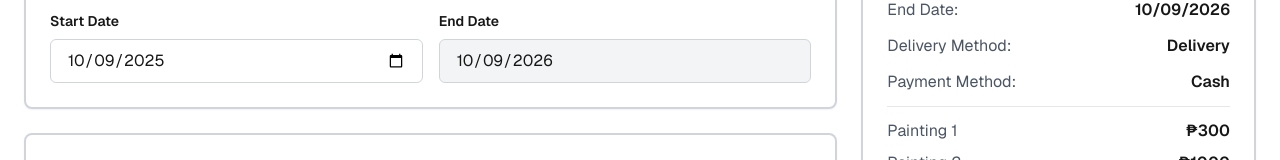
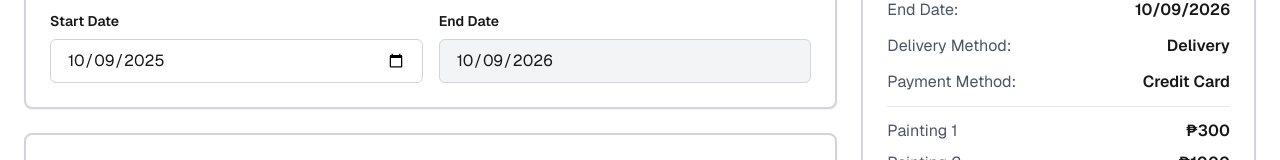
Before and after one commit to EricCatayas/UP-Cebu-Exchange, a Next.js app: page /checkout in a window 1280 px wide. Shown: the part 292-452 px from the top of the page. Built offline with nearby package versions, Linux system fonts and the light colour scheme; no server answers.

Commit message:
feat: integrate Order context in checkout page

```diff
--- a/src/app/(customer)/checkout/page.tsx
+++ b/src/app/(customer)/checkout/page.tsx
@@ -1,8 +1,9 @@
 'use client';
 
-import React, { useState, useMemo } from 'react';
+import React, { useEffect, useState, useMemo } from 'react';
 import { useRouter } from 'next/navigation';
 import { useCart } from '@/contexts/CartContext';
+import { useOrder } from '@/contexts/OrderContext';
 import {
   DURATION_OPTIONS,
   DELIVERY_FEE,
@@ -18,22 +19,27 @@ function Checkout() {
     toggleAllCartItems,
     removeFromCart,
   } = useCart();
-  const [selectedDuration, setSelectedDuration] = useState<number>(12);
-  const [startDate, setStartDate] = useState<string>('2025-10-09');
-  const [deliveryMethod, setDeliveryMethod] = useState<string>('Delivery');
-  const [paymentMethod, setPaymentMethod] = useState<string>('Cash');
+
+  const {
+    selectedDuration,
+    setSelectedDuration,
+    startDate,
+    endDate,
+    setStartDate,
+    deliveryMethod,
+    setDeliveryMethod,
+    paymentMethod,
+    setPaymentMethod,
+    contractSigned,
+    setContractSigned,
+    subtotal,
+    total,
+  } = useOrder();
 
   const router = useRouter();
 
   const deliveryMethods = DELIVERY_METHODS;
   const paymentMethods = PAYMENT_METHODS;
-
-  const endDate = useMemo(() => {
-    if (!startDate) return '';
-    const date = new Date(startDate);
-    date.setMonth(date.getMonth() + selectedDuration);
-    return date.toISOString().split('T')[0];
-  }, [startDate, selectedDuration]);
 
   // Format date for display
   const formatDate = (dateString: string) => {
@@ -50,18 +56,9 @@ function Checkout() {
     router.push(`/artworks/${artworkId}`);
   };
 
-  const subtotal = useMemo(() => {
-    return cartItems
-      .filter((item) => selectedCartItemIds.has(item.id))
-      .reduce((sum, item) => {
-        const plan = item.rentalPlans.find(
-          (p) => p.durationMonths === selectedDuration
-        );
-        return sum + (plan?.rentalFee || 0);
-      }, 0);
-  }, [cartItems, selectedCartItemIds, selectedDuration]);
-
-  const total = subtotal + (deliveryMethod === 'Delivery' ? DELIVERY_FEE : 0);
+  const navigateToContract = () => {
+    router.push('/checkout/rental-agreement');
+  };
 
   const getRentalFee = (item: any) => {
     const plan = item.rentalPlans.find(
@@ -71,6 +68,7 @@ function Checkout() {
   };
 
   const handleCheckout = () => {
+    // TODO: post order data to backend
     console.log('Checkout:', {
       selectedDuration,
       startDate,
@@ -112,7 +110,6 @@ function Checkout() {
                 </select>
               </div>
 
-              {/* Date inputs */}
               <div className="grid grid-cols-1 md:grid-cols-2 gap-4">
                 {/* Start Date */}
                 <div>
@@ -149,7 +146,7 @@ function Checkout() {
               Select Artworks from Cart
             </h2>
 
-            {/* Select All Header */}
+            {/* Select All */}
             <div className="flex justify-between items-center mb-4 pb-2 border-b">
               <label className="flex items-center space-x-2 cursor-pointer">
                 <input
@@ -329,14 +326,25 @@ function Checkout() {
               </div>
             </div>
 
+            {contractSigned ? (
               <button
                 onClick={handleCheckout}
+                disabled={selectedCartItemIds.size === 0}
+                className="w-full bg-blue-600 hover:bg-blue-700 disabled:bg-gray-400 disabled:cursor-not-allowed text-white font-bold py-3 px-6 rounded-lg transition-colors flex items-center justify-center space-x-2"
+              >
+                <span>CHECKOUT</span>
+                <span>→</span>
+              </button>
+            ) : (
+              <button
+                onClick={navigateToContract}
                 disabled={selectedCartItemIds.size === 0}
                 className="w-full bg-blue-600 hover:bg-blue-700 disabled:bg-gray-400 disabled:cursor-not-allowed text-white font-bold py-3 px-6 rounded-lg transition-colors flex items-center justify-center space-x-2"
               >
                 <span>SIGN CONTRACT</span>
                 <span>→</span>
               </button>
+            )}
           </div>
         </div>
       </div>
```
Lines whose indentation alone changed are shown as unchanged.
